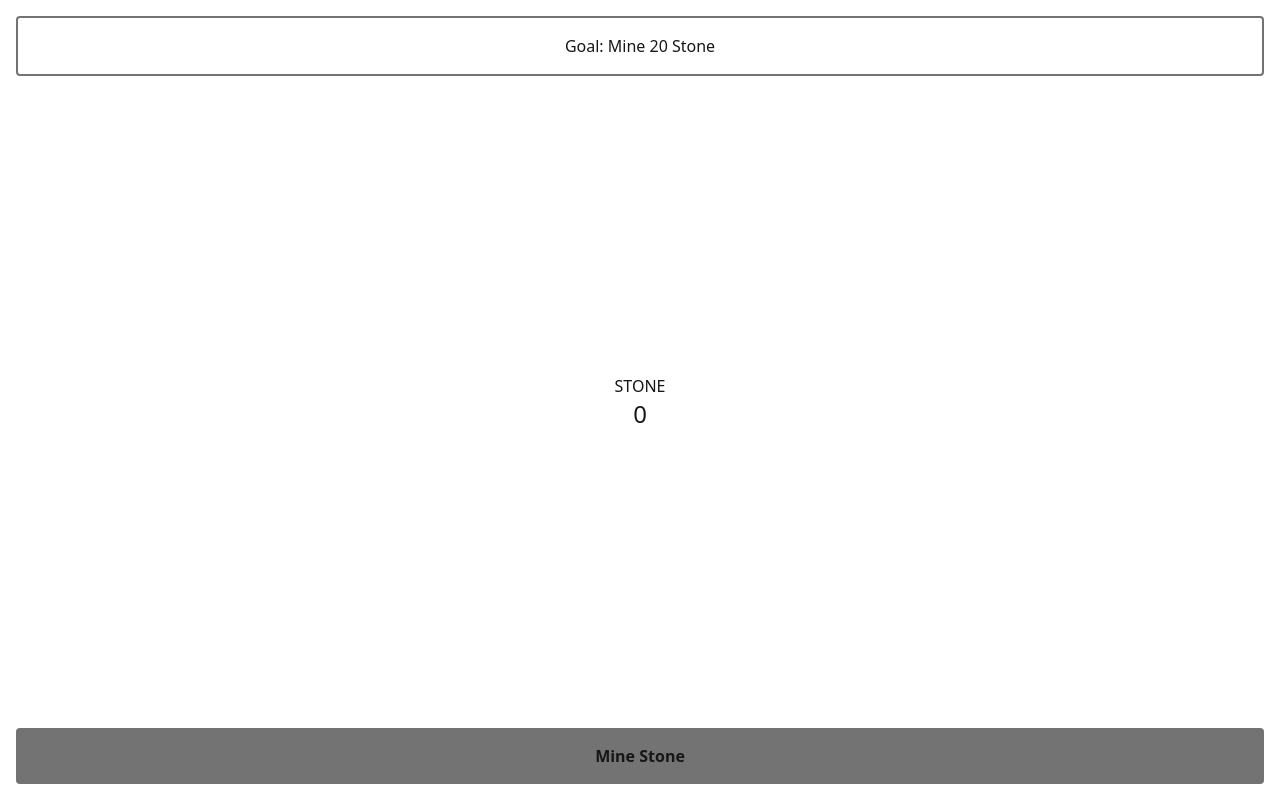
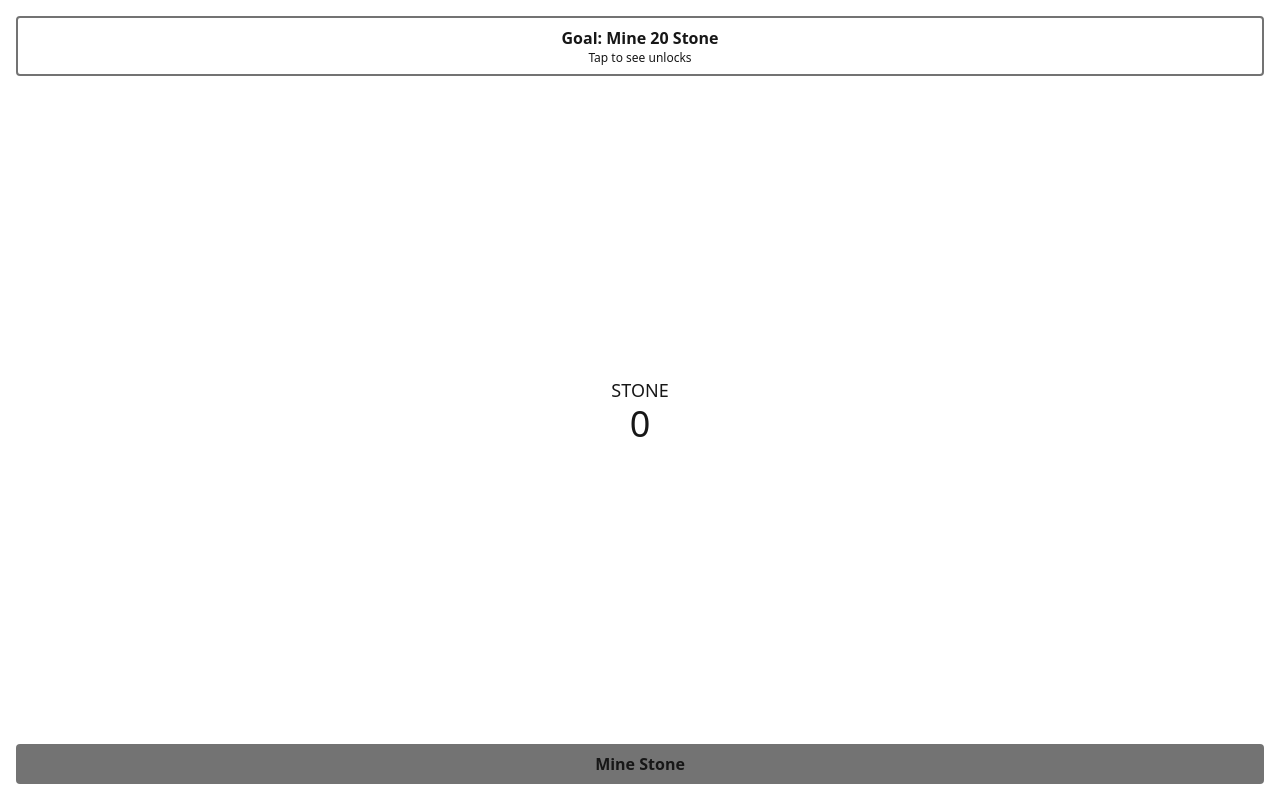
Before and after one commit to tylerschloesser/sim-v6, a React (Vite) app in the folder packages/app/: page / in a window 1280 px wide. Built offline with nearby package versions, Linux system fonts and the light colour scheme.

Commit message:
update styles

```diff
--- a/packages/app/src/app.tsx
+++ b/packages/app/src/app.tsx
@@ -6,23 +6,28 @@ export function App() {
     <div className="h-dvh flex flex-col-reverse p-4">
       <button
         onClick={() => setCount(count + 1)}
-        className="rounded bg-neutral-500 p-4 font-bold"
+        className="rounded bg-neutral-500 p-2 font-bold text-center"
       >
         Mine Stone
       </button>
       <span className="flex-1 flex flex-col justify-center text-center">
-        <span className="uppercase">Stone</span>
-        <span className="text-2xl">{count}</span>
+        <span className="uppercase text-lg">Stone</span>
+        <span className="text-4xl">{count}</span>
       </span>
-      <div className="text-center border-2 rounded border-neutral-500 p-4 relative">
+      <div className="text-center border-2 rounded border-neutral-500 p-2 relative">
         <span
-          className="absolute left-0 top-0 bottom-0 right-0 bg-green-900 origin-top-left transition-transform"
+          className="absolute w-full h-full top-0 left-0 bg-green-900 origin-top-left transition-transform"
           style={{
             transform: `scaleX(${Math.min(count / 20, 1)})`,
           }}
         ></span>
-        <span className="relative">
-          Goal: Mine 20 Stone
+        <span className="relative flex flex-col">
+          <span className="font-bold">
+            Goal: Mine 20 Stone
+          </span>
+          <span className="text-xs">
+            Tap to see unlocks
+          </span>
         </span>
       </div>
     </div>
```
